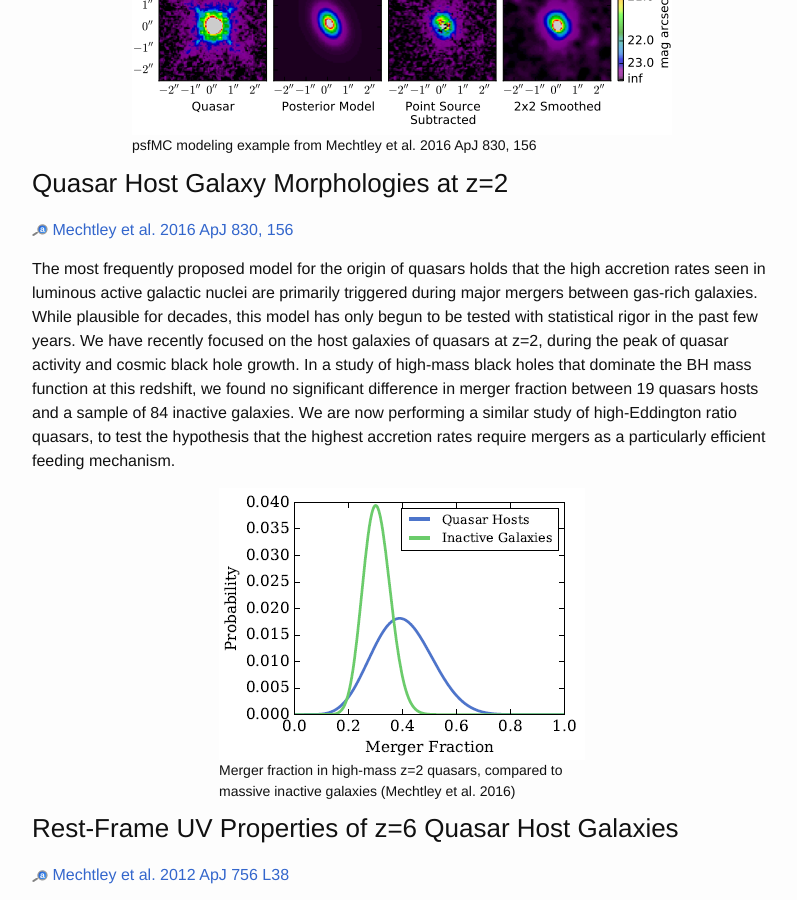
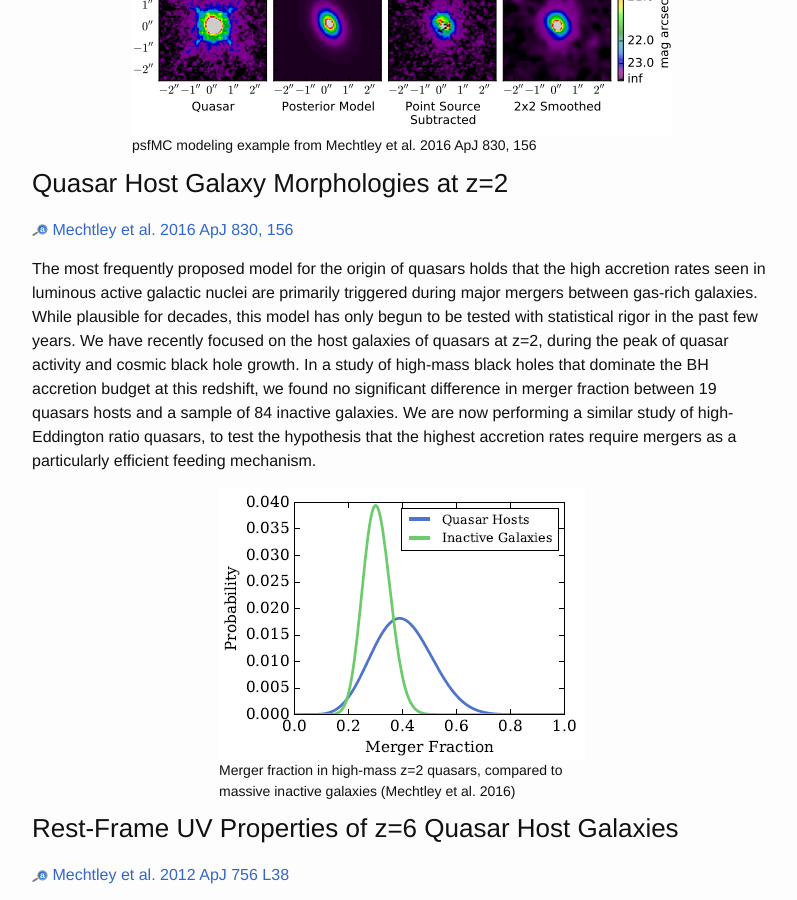
Before and after one commit to mmechtley/mmechtley.github.io, a Jekyll site: the page built from research.md, in a window 1280 px wide and 900 px high, scrolled down 782 px. Shown: the whole window, without its empty margins (238-1035 px from the left). Built offline with Jekyll 4.4.1, drawn with Linux system fonts in a browser that asks for light colours.

Commit message:
precision of language

```diff
--- a/research.md
+++ b/research.md
@@ -20,7 +20,7 @@
 
 {% include icon-adsabs.html abs="2016ApJ...830..156M" text="Mechtley et al. 2016 ApJ 830, 156" %}
 
-The most frequently proposed model for the origin of quasars holds that the high accretion rates seen in luminous active galactic nuclei are primarily triggered during major mergers between gas-rich galaxies. While plausible for decades, this model has only begun to be tested with statistical rigor in the past few years. We have recently focused on the host galaxies of quasars at z=2, during the peak of quasar activity and cosmic black hole growth. In a study of high-mass black holes that dominate the BH mass function at this redshift, we found no significant difference in merger fraction between 19 quasars hosts and a sample of 84 inactive galaxies. We are now performing a similar study of high-Eddington ratio quasars, to test the hypothesis that the highest accretion rates require mergers as a particularly efficient feeding mechanism.
+The most frequently proposed model for the origin of quasars holds that the high accretion rates seen in luminous active galactic nuclei are primarily triggered during major mergers between gas-rich galaxies. While plausible for decades, this model has only begun to be tested with statistical rigor in the past few years. We have recently focused on the host galaxies of quasars at z=2, during the peak of quasar activity and cosmic black hole growth. In a study of high-mass black holes that dominate the BH accretion budget at this redshift, we found no significant difference in merger fraction between 19 quasars hosts and a sample of 84 inactive galaxies. We are now performing a similar study of high-Eddington ratio quasars, to test the hypothesis that the highest accretion rates require mergers as a particularly efficient feeding mechanism.
 
 {% include figure.html url="/images/high_mass_z2_merger_fractions.png" caption="Merger fraction in high-mass z=2 quasars, compared to massive inactive galaxies (Mechtley et al. 2016)" %}
 
```
